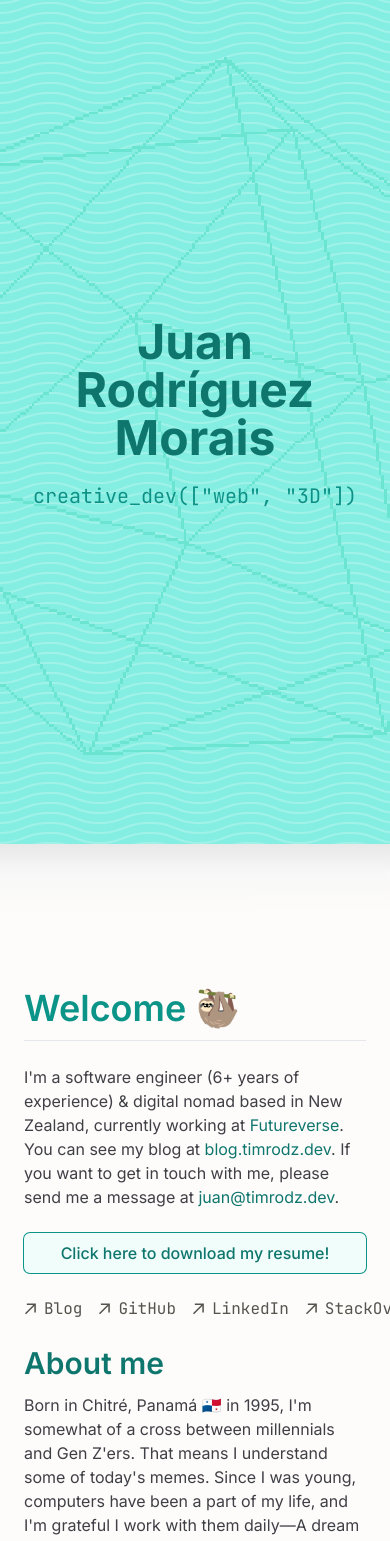
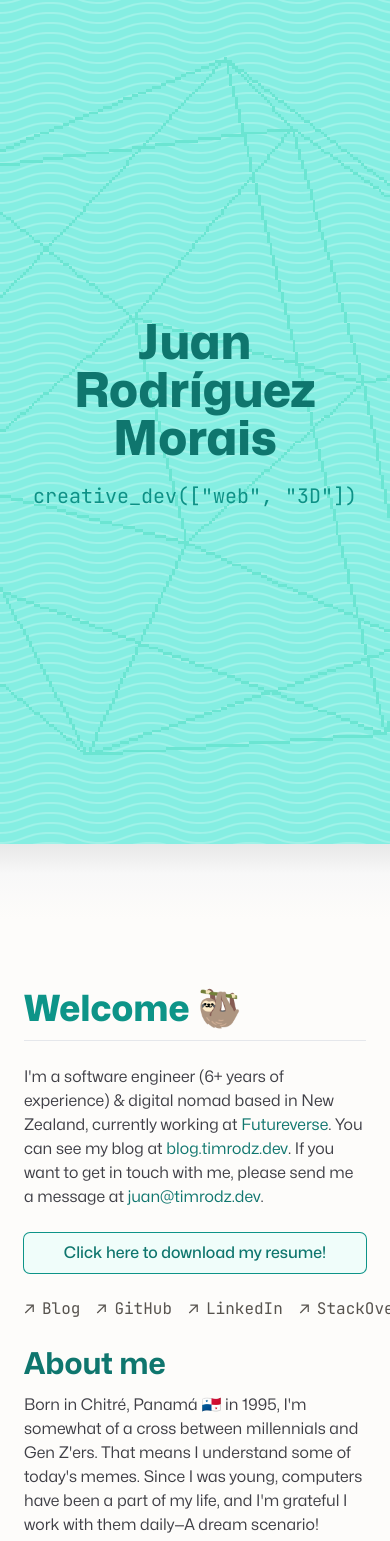
Before and after one commit to timrodz/portfolio, a Next.js app: page / in a window 390 px wide. Shown: the top 1541 px of the page. Built offline with nearby package versions, Linux system fonts and the light colour scheme.

Commit message:
feat: Font + typo fix

```diff
--- a/app/components/Socials.tsx
+++ b/app/components/Socials.tsx
@@ -4,8 +4,8 @@ import Link from "next/link";
 function ArrowIcon() {
   return (
     <svg
-      width="12"
-      height="12"
+      width="10"
+      height="10"
       viewBox="0 0 12 12"
       fill="none"
       xmlns="http://www.w3.org/2000/svg"
@@ -23,7 +23,12 @@ export const Socials = ({ className = "" }: { className?: string }) => {
     <ul id="socials" className={`socials flex gap-4 my-6 ${className}`}>
       {socials.map(({ name, url }) => (
         <li key={`socials-${name}`}>
-          <Link rel="noopener noreferrer" target="_blank" href={url}>
+          <Link
+            rel="noopener noreferrer"
+            target="_blank"
+            href={url}
+            className="text-base"
+          >
             <ArrowIcon />
             <span className="ml-2">{name}</span>
           </Link>
--- a/app/globals.css
+++ b/app/globals.css
@@ -25,19 +25,19 @@ canvas {
 }
 
 h1 {
-  @apply text-5xl md:text-7xl text-teal-700 font-bold mb-5;
+  @apply text-5xl md:text-7xl text-teal-700 font-extrabold mb-5;
 }
 
 h2 {
-  @apply text-4xl md:text-5xl text-teal-600 font-semibold mt-4 mb-3;
+  @apply text-4xl md:text-5xl text-teal-600 font-extrabold mt-4 mb-3;
 }
 
 h3 {
-  @apply text-3xl md:text-4xl text-teal-700 font-semibold mt-4 mb-3;
+  @apply text-3xl md:text-4xl text-teal-700 font-bold mt-4 mb-3;
 }
 
 h4 {
-  @apply text-2xl md:text-3xl text-teal-700 font-normal mt-4 mb-3;
+  @apply text-2xl md:text-3xl text-teal-700 font-semibold mt-4 mb-3;
 }
 
 p {
--- a/app/layout.tsx
+++ b/app/layout.tsx
@@ -3,18 +3,15 @@ import "./globals.css";
 import Script from "next/script";
 import { structuredData, googleAnalyticsID } from "@data";
 import { GoogleAnalytics } from "@next/third-parties/google";
+import { JetBrains_Mono as MonoFont } from "next/font/google";
+import localFont from "next/font/local";
 
-import {
-  Inter as SansFont,
-  JetBrains_Mono as MonoFont,
-} from "next/font/google";
+const sans = localFont({
+  src: "./fonts/mona-sans.woff2",
+  variable: "--font-sans",
+  weight: "400 600 700 800",
+});
 
-const sans = SansFont({
-  subsets: ["latin"],
-  variable: "--font-sans",
-  display: "swap",
-  weight: ["400", "500", "600", "700"],
-});
 const mono = MonoFont({
   subsets: ["latin"],
   variable: "--font-mono",
```
Also changed, not shown: app/fonts/mona-sans.woff2 (added).
